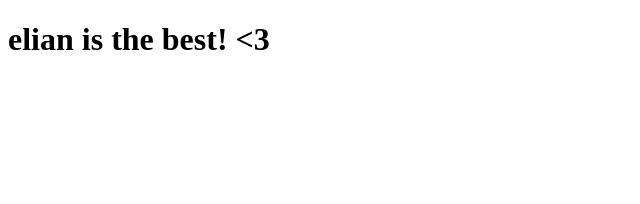
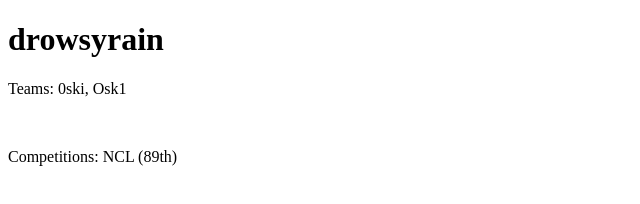
Before and after one commit to adrianlsegura/drowsyrain.github.io, a plain HTML site: page index.html in a window 1280 px wide. Shown: the whole page, without its empty margins (0-640 px from the left). Drawn offline with Linux system fonts and the light colour scheme.

Commit message:
Removed site litter and added relevant info

```diff
--- a/index.html
+++ b/index.html
@@ -1,7 +1,9 @@
 <!DOCTYPE html>
 <html>
 <body>
-<h1>elian is the best! <3</h1>
-
+<h1>drowsyrain</h1>
+<p>Teams: 0ski, Osk1</p>
+<br>
+<p>Competitions: NCL (89th)</p>
 </body>
 </html>
```
